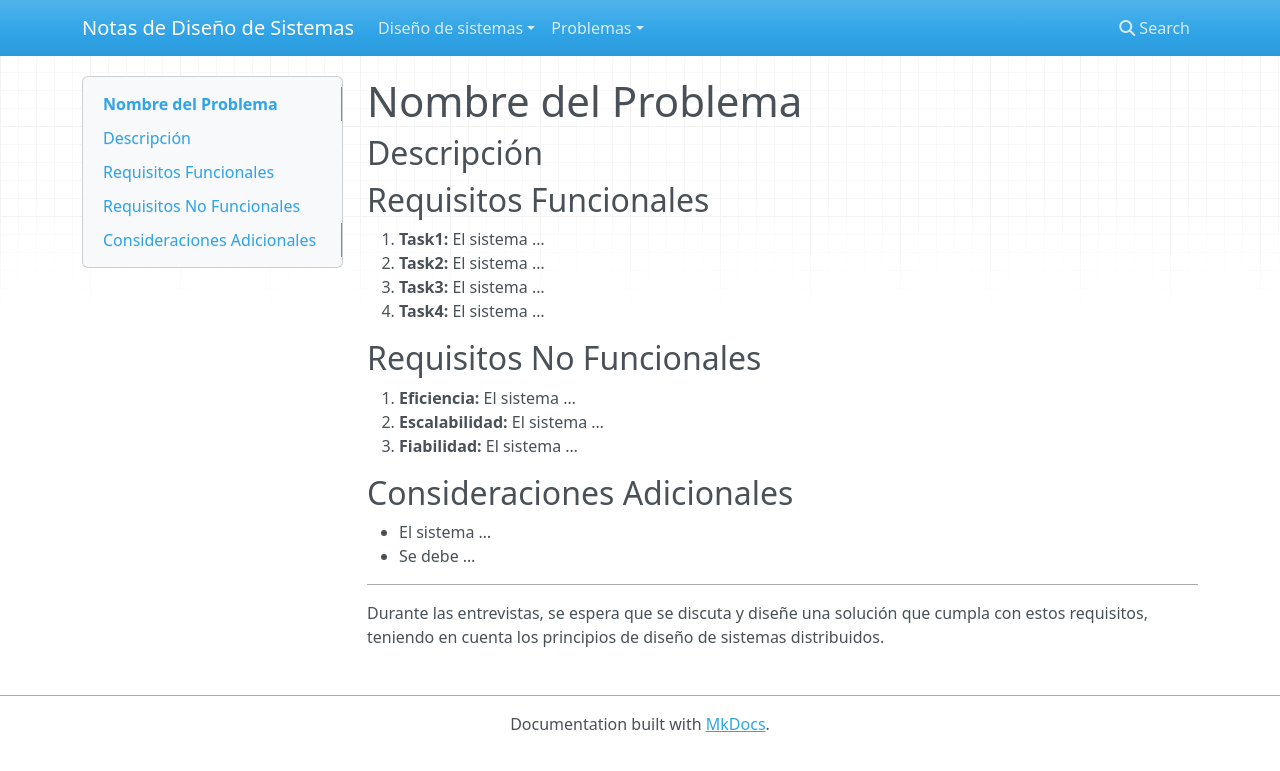
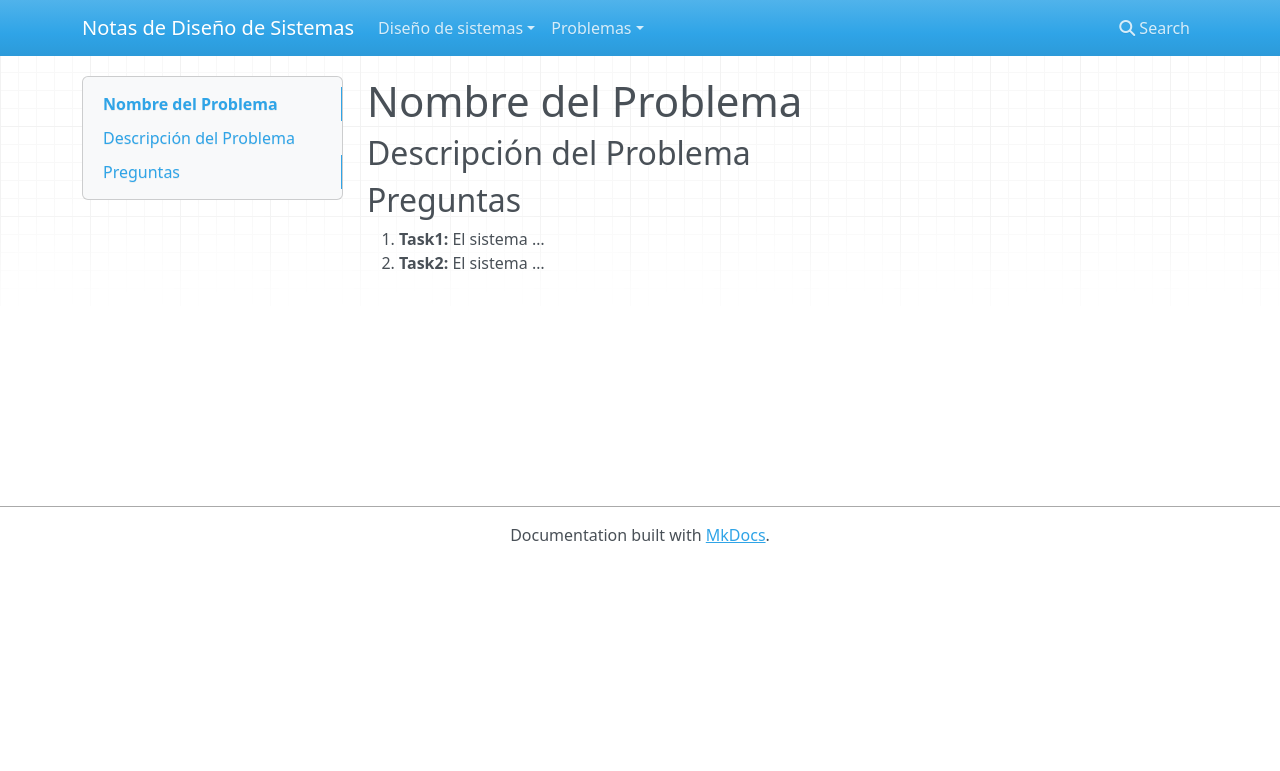
Before and after one commit to pepemxl/system_design_notes, an MkDocs documentation site: the page built from docs/problemas/000_template/problem.md, in a window 1280 px wide. Shown: the top 771 px of the page. Built offline with MkDocs 1.6.1, drawn with Linux system fonts in a browser that asks for light colours; nearby versions of some CDN libraries.

Commit message:
Adding problem to SDI

```diff
--- a/docs/problemas/000_template/problem.md
+++ b/docs/problemas/000_template/problem.md
@@ -1,26 +1,9 @@
 #  Nombre del Problema
 
-## Descripción
+## Descripción del Problema
 
 
-## Requisitos Funcionales
+## Preguntas
 
 1. **Task1:** El sistema ...
 2. **Task2:** El sistema ...
-3. **Task3:** El sistema ...
-4. **Task4:** El sistema ...
-
-## Requisitos No Funcionales
-
-1. **Eficiencia:** El sistema ...
-2. **Escalabilidad:** El sistema ...
-3. **Fiabilidad:** El sistema ...
-
-## Consideraciones Adicionales
-
-- El sistema ...
-- Se debe ...
-
----
-
-Durante las entrevistas, se espera que se discuta y diseñe una solución que cumpla con estos requisitos, teniendo en cuenta los principios de diseño de sistemas distribuidos.
```
Also changed, not shown: docs/problemas/000_template/faq.md (added, +9 -0 lines), docs/problemas/003_search_typeahead/faq.md (added, +9 -0 lines), docs/problemas/003_search_typeahead/problem.md (added, +15 -0 lines), docs/problemas/003_search_typeahead/solution.md (added, +21 -0 lines).
